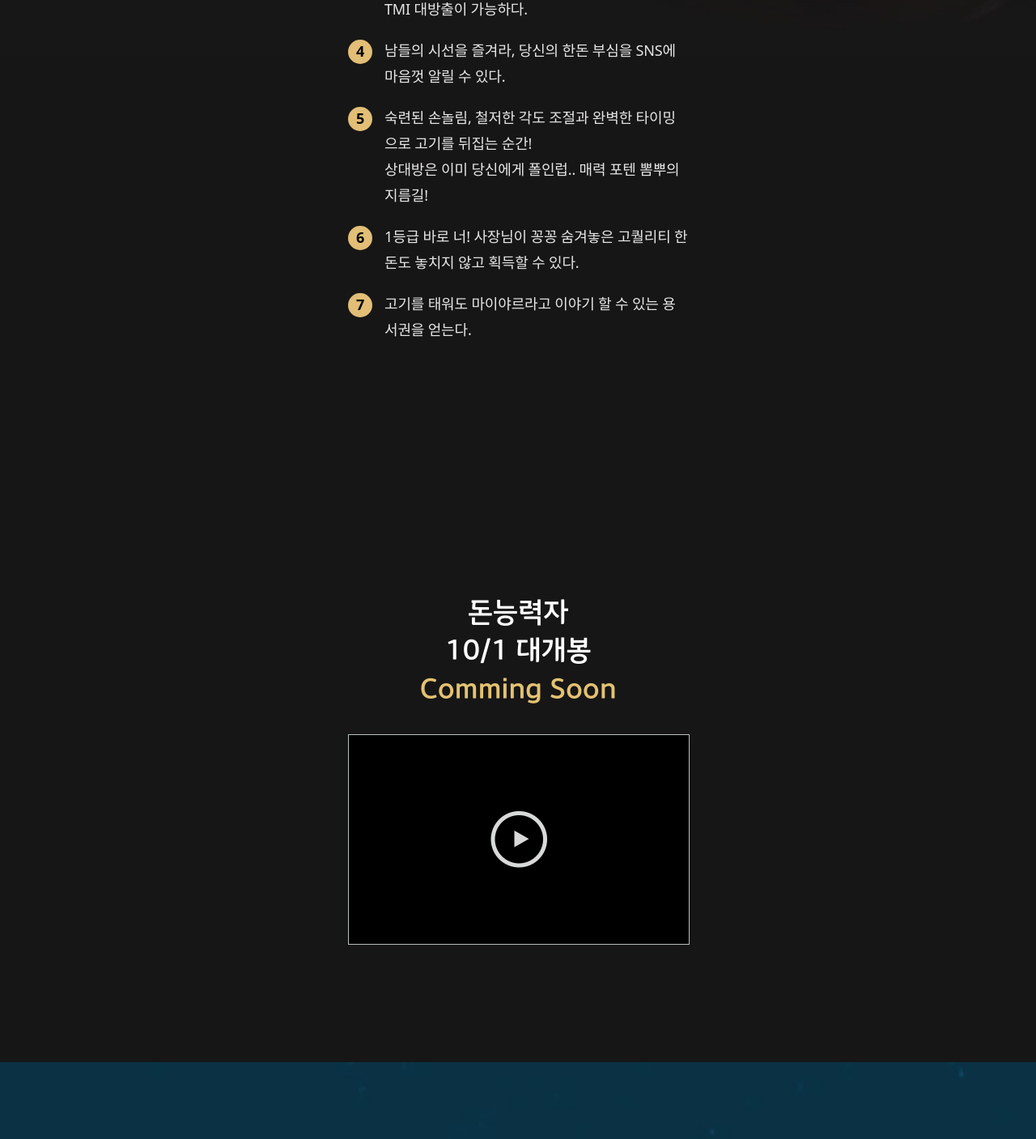
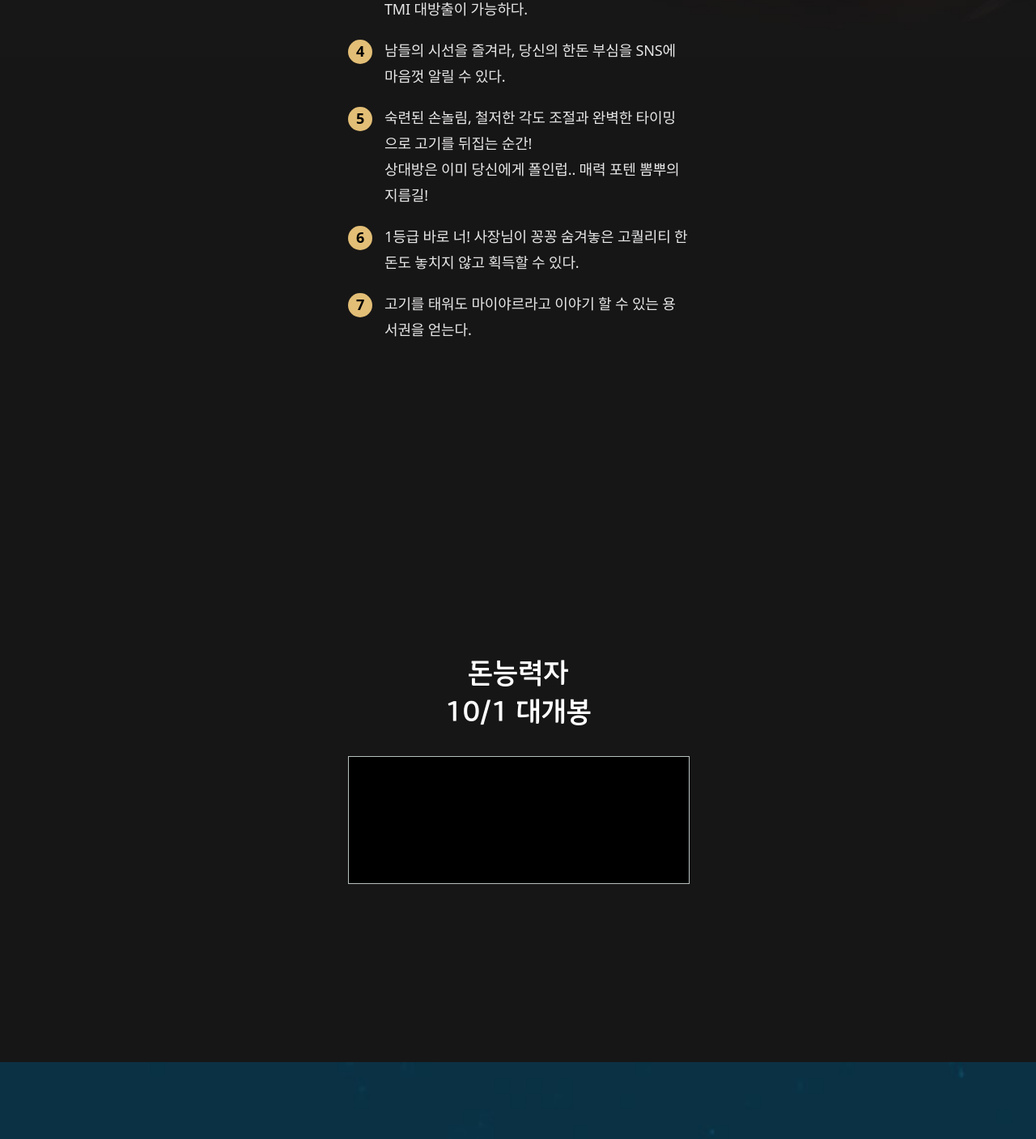
Before and after one commit to starseat/donmmelier, a PHP site: page /m/index.html in a window 1280 px wide. Shown: the part 3079-4486 px from the top of the page at 81% size. Run offline with PHP 8.4, Linux system fonts and the light colour scheme; a map, chart or similar area stays blank; some web fonts are replaced; grey boxes are pictures that could not be loaded.

Commit message:
youtube 추가

```diff
--- a/99.src/m/index.html
+++ b/99.src/m/index.html
@@ -184,11 +184,12 @@
                     <div class="section_cont">
                         <strong class="s04_title">
                         돈능력자<br>10/1 대개봉
-                        <span class="s04_tit_sub">Comming Soon</span>
+                        <!-- <span class="s04_tit_sub">Comming Soon</span> -->
                     </strong>
                         <div class="s04_player_w">
-                            vod 들어오는 영역
-                            <span class="icon_play"><img src="../public/imgs/m/icon_play.png" alt="play"></span>
+                            <!-- vod 들어오는 영역
+                            <span class="icon_play"><img src="../public/imgs/m/icon_play.png" alt="play"></span> -->
+                            <iframe id="target_youtube_view" src="https://www.youtube.com/embed/ZdqpjiX36g0?rel=0" frameborder="0" allow="accelerometer; autoplay; clipboard-write; encrypted-media; gyroscope; picture-in-picture" allowfullscreen></iframe>
                         </div>
                     </div>
                 </div>
--- a/99.src/public/css/common_m.css
+++ b/99.src/public/css/common_m.css
@@ -826,10 +826,17 @@ select {
 .s04_player_w {
     margin: 30px auto 0;
     width: 100%;
-    padding-top: 56.25%;
+    /* padding-top: 56.25%; */
     position: relative;
     background-color: #000;
     border: 1px solid #b6c1bf;
+}
+
+#target_youtube_view {
+    /* width: 420px;
+    height: 240px; */
+    width: 100%;
+    height: auto;
 }
 
 .icon_play {
```
Also changed, not shown: 99.src/index.html (+4 -3 lines), 99.src/public/css/common_pc.css (+11 -1 lines).
